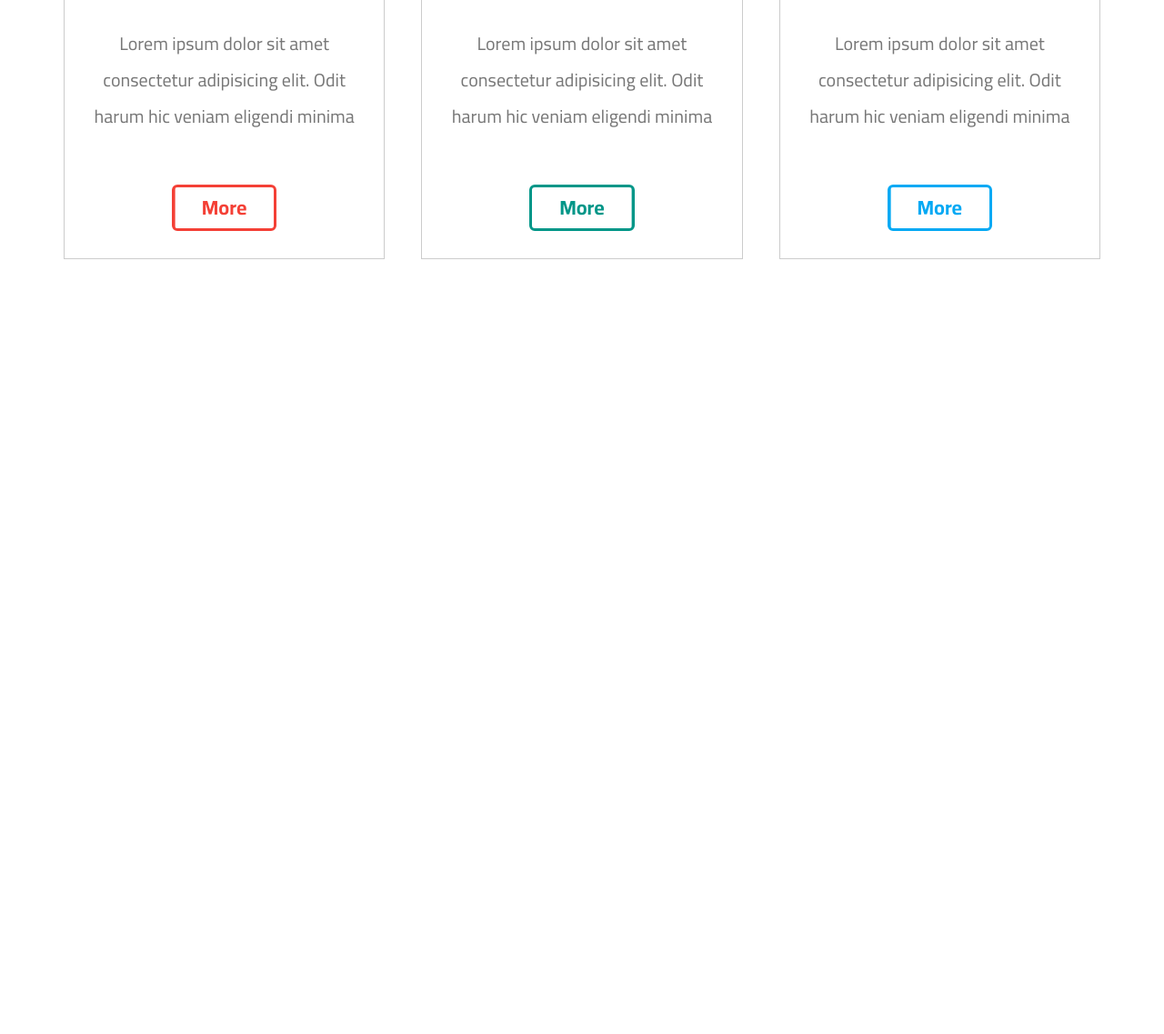
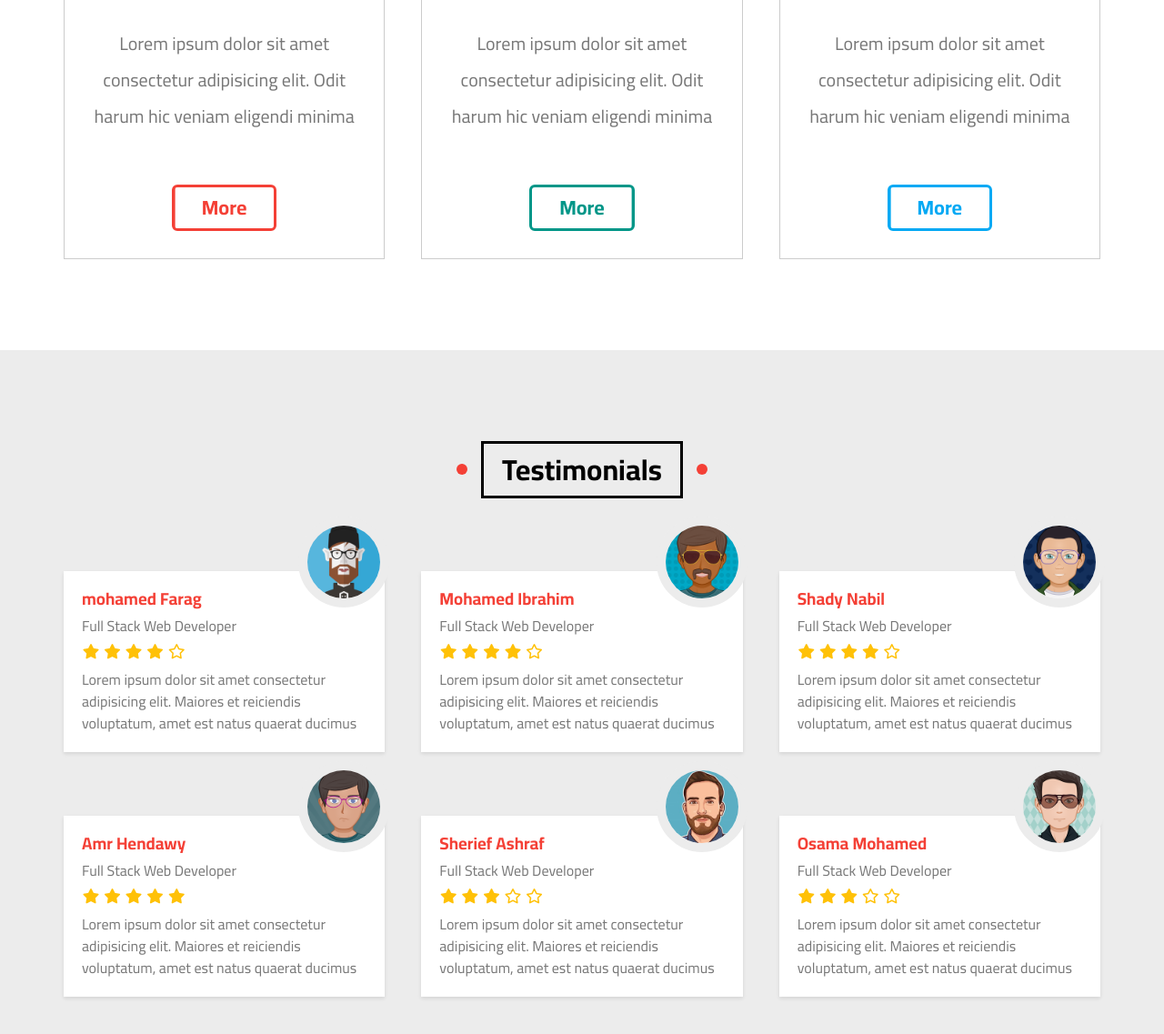
Before and after one commit to ahmed-abdelkhaliq/El-Omda-Website, a plain HTML site: page index.html in a window 1280 px wide. Shown: the part 3642-4779 px from the top of the page at 91% size. Before the commit the page ends 4027 px from the top, so only its background shows below. Drawn offline with Linux system fonts and the light colour scheme.

Commit message:
create Testimonials Section

```diff
--- a/css/El-Omda.css
+++ b/css/El-Omda.css
@@ -414,8 +414,6 @@ header .container .nav li .mega-menu .links li a i {
 .landing .go-down i {
   animation: bouncing 0.5s linear infinite;
 }
-
-/* Start Animation */
 @keyframes up-down {
   0%, 100% {
     top: 0;
@@ -440,7 +438,6 @@ header .container .nav li .mega-menu .links li a i {
     transform: skewY(10deg);
   }
 }
-/* End Animation */
 
 /* End Landing */
 
@@ -510,7 +507,6 @@ header .container .nav li .mega-menu .links li a i {
 
 /* Start Gallery */
 
-/* Start Features */
 .gallery {
   padding-top: var(--main-padding-top);
   padding-bottom: var(--main-padding-bottom);
@@ -564,6 +560,8 @@ header .container .nav li .mega-menu .links li a i {
   }
 }
 /* End Gallery */
+
+/* Start Features */
 .features {
   padding-top: var(--main-padding-top);
   padding-bottom: var(--main-padding-bottom);
@@ -685,3 +683,52 @@ background-color: rgb(244 64 54 / 50%);
   background-position: right bottom;
 }
 /* End Features */
+
+/* Start Testimonials */
+
+.testimonials {
+  padding-top: var(--main-padding-top);
+  padding-bottom: var(--main-padding-bottom);
+  position: relative;
+  background-color: var(--section-background);
+}
+.testimonials .container {
+  display: grid;
+  grid-template-columns: repeat(auto-fill, minmax(300px, 1fr));
+  column-gap: 40px;
+  row-gap: 70px;
+}
+.testimonials .container .box {
+  background-color: white;
+  padding: 20px;
+  box-shadow: 0px 2px 4px rgb(0 0 0 / 10%);
+  position: relative;
+}
+.testimonials .container .box img {
+  position: absolute;
+  right: -5px;
+  top: -30%;
+  width: 100px;
+  height: 100px;
+  border: 10px solid var(--section-background);
+  border-radius: 50%;
+}
+.testimonials .container .box h3 {
+  margin: 0 0 10px;
+  color: var(--main-color);
+}
+.testimonials .container .box .title {
+  color: #777;
+  margin-bottom: 10px;
+  display: block;
+}
+.testimonials .container .box .rate i {
+  color: #ffc107;
+  margin-bottom: 10px;
+}
+.testimonials .container .box p {
+  line-height: 1.5;
+  color: #777;
+  margin-bottom: 0;
+}
+/* End Testimonials */
--- a/index.html
+++ b/index.html
@@ -233,5 +233,90 @@
         </div>
      </div>
     <!-- End Features  -->
+    <!-- Start Testimonials -->
+     <div class="testimonials" id="testimonials">
+        <h2 class="main-title">Testimonials</h2>
+        <div class="container">
+            <div class="box">
+                <img src="images/avatar-01.png" alt="">
+                <h3>mohamed Farag</h3>
+                <span class="title">Full Stack Web Developer</span>
+                <div class="rate">
+                    <i class="fas fa-star"></i>
+                    <i class="fas fa-star"></i>
+                    <i class="fas fa-star"></i>
+                    <i class="fas fa-star"></i>
+                    <i class="far fa-star"></i>
+                </div>
+                <p>Lorem ipsum dolor sit amet consectetur adipisicing elit. Maiores et reiciendis voluptatum, amet est natus quaerat ducimus</p>
+            </div>
+            <div class="box">
+                <img src="images/avatar-02.png" alt="">
+                <h3>Mohamed Ibrahim</h3>
+                <span class="title">Full Stack Web Developer</span>
+                <div class="rate">
+                    <i class="fas fa-star"></i>
+                    <i class="fas fa-star"></i>
+                    <i class="fas fa-star"></i>
+                    <i class="fas fa-star"></i>
+                    <i class="far fa-star"></i>
+                </div>
+                <p>Lorem ipsum dolor sit amet consectetur adipisicing elit. Maiores et reiciendis voluptatum, amet est natus quaerat ducimus</p>
+            </div>
+            <div class="box">
+                <img src="images/avatar-03.png" alt="">
+                <h3>Shady Nabil</h3>
+                <span class="title">Full Stack Web Developer</span>
+                <div class="rate">
+                    <i class="fas fa-star"></i>
+                    <i class="fas fa-star"></i>
+                    <i class="fas fa-star"></i>
+                    <i class="fas fa-star"></i>
+                    <i class="far fa-star"></i>
+                </div>
+                <p>Lorem ipsum dolor sit amet consectetur adipisicing elit. Maiores et reiciendis voluptatum, amet est natus quaerat ducimus</p>
+            </div>
+            <div class="box">
+                <img src="images/avatar-04.png" alt="">
+                <h3>Amr Hendawy</h3>
+                <span class="title">Full Stack Web Developer</span>
+                <div class="rate">
+                    <i class="fas fa-star"></i>
+                    <i class="fas fa-star"></i>
+                    <i class="fas fa-star"></i>
+                    <i class="fas fa-star"></i>
+                    <i class="fas fa-star"></i>
+                </div>
+                <p>Lorem ipsum dolor sit amet consectetur adipisicing elit. Maiores et reiciendis voluptatum, amet est natus quaerat ducimus</p>
+            </div>
+            <div class="box">
+                <img src="images/avatar-05.png" alt="">
+                <h3>Sherief Ashraf</h3>
+                <span class="title">Full Stack Web Developer</span>
+                <div class="rate">
+                    <i class="fas fa-star"></i>
+                    <i class="fas fa-star"></i>
+                    <i class="fas fa-star"></i>
+                    <i class="far fa-star"></i>
+                    <i class="far fa-star"></i>
+                </div>
+                <p>Lorem ipsum dolor sit amet consectetur adipisicing elit. Maiores et reiciendis voluptatum, amet est natus quaerat ducimus</p>
+            </div>
+            <div class="box">
+                <img src="images/avatar-06.png" alt="">
+                <h3>Osama Mohamed</h3>
+                <span class="title">Full Stack Web Developer</span>
+                <div class="rate">
+                    <i class="fas fa-star"></i>
+                    <i class="fas fa-star"></i>
+                    <i class="fas fa-star"></i>
+                    <i class="far fa-star"></i>
+                    <i class="far fa-star"></i>
+                </div>
+                <p>Lorem ipsum dolor sit amet consectetur adipisicing elit. Maiores et reiciendis voluptatum, amet est natus quaerat ducimus</p>
+            </div>
+        </div>
+     </div>
+    <!-- End Testimonials -->
 </body>
 </html>
```
